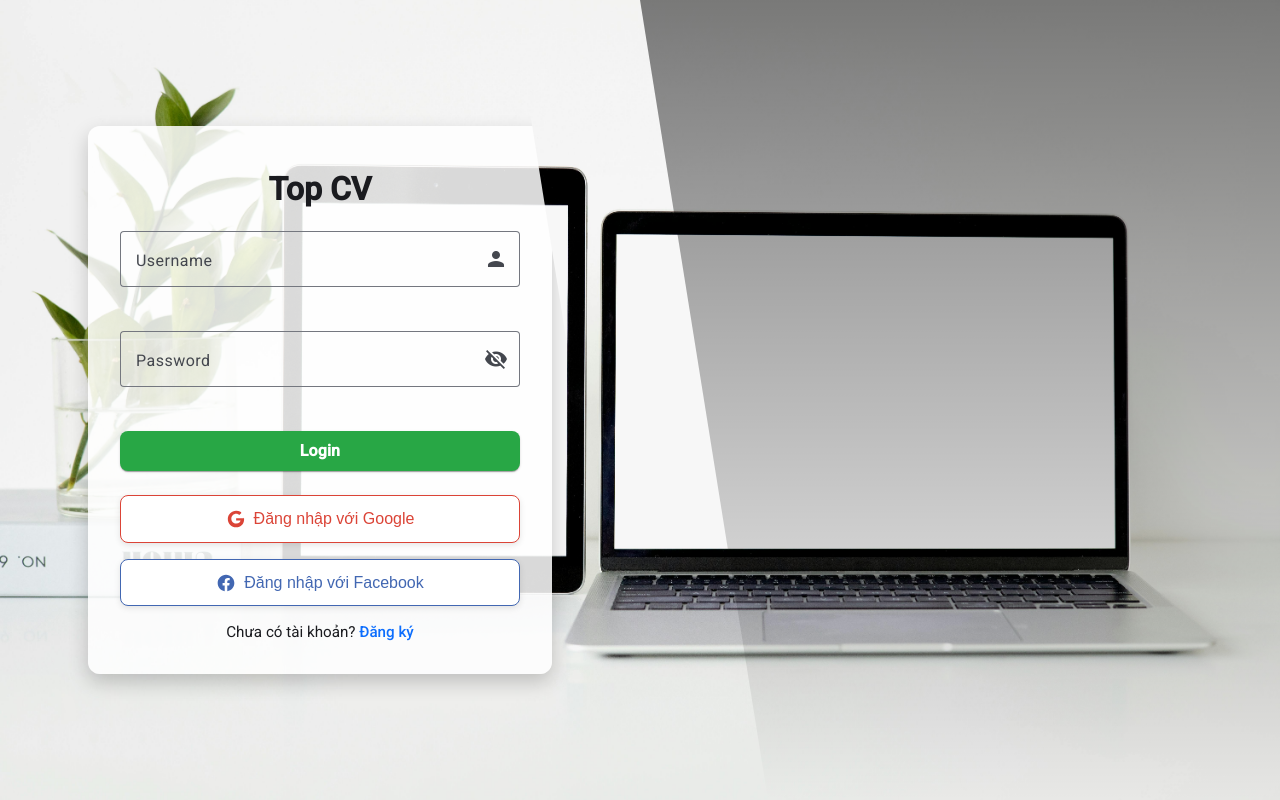
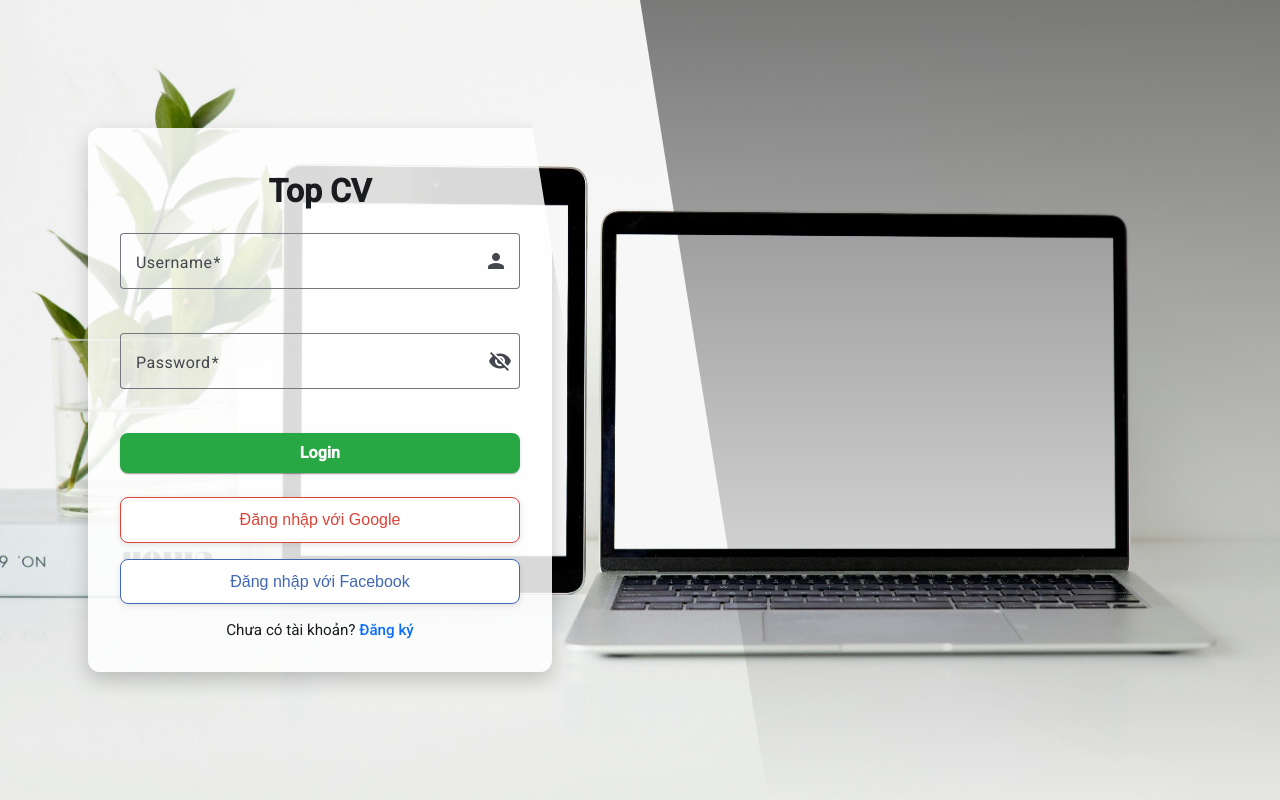
Before and after one commit to Iahsea/Fe_Job_Hunt_With_Angular, an Angular app: page /login in a window 1280 px wide. Shown: the top 800 px of the page. Built offline with nearby package versions, Linux system fonts and the light colour scheme.

Commit message:
feat: base login

```diff
--- a/src/app/components/header/header.component.html
+++ b/src/app/components/header/header.component.html
@@ -26,6 +26,8 @@
 
     <!-- Menu phải -->
     <div class="right-menu">
+        <!-- Khi đã đăng nhập -->
+        <ng-container *ngIf="isLoggedIn; else guestMenu">
             <button mat-icon-button>
                 <mat-icon>notifications</mat-icon>
             </button>
@@ -35,11 +37,18 @@
             <button mat-icon-button>
                 <mat-icon>account_circle</mat-icon>
             </button>
+            <a mat-stroked-button
+               color="warn"
+               (click)="logout()">Đăng xuất</a>
+        </ng-container>
 
+        <!-- Khi chưa đăng nhập -->
+        <ng-template #guestMenu>
             <a mat-stroked-button
                color="primary">Đăng ký</a>
             <a mat-flat-button
                routerLink="/login"
                color="primary">Đăng nhập</a>
+        </ng-template>
     </div>
 </header>
--- a/src/app/components/header/header.component.ts
+++ b/src/app/components/header/header.component.ts
@@ -1,7 +1,7 @@
 import { CommonModule } from '@angular/common';
-import { Component } from '@angular/core';
+import { Component, OnInit } from '@angular/core';
 import { MatButtonModule } from '@angular/material/button';
-import { MatIcon, MatIconModule } from '@angular/material/icon';
+import { MatIconModule } from '@angular/material/icon';
 import { environment } from '../../environments/environments';
 import { RouterModule } from '@angular/router';
 
@@ -16,6 +16,21 @@
   templateUrl: './header.component.html',
   styleUrls: ['./header.component.scss']
 })
-export class HeaderComponent {
+export class HeaderComponent implements OnInit {
   public backendUrl = environment.imagesUrl;
+  public isLoggedIn = false;
+
+  ngOnInit(): void {
+    this.isLoggedIn = !!localStorage.getItem('token');
+  }
+
+  logout() {
+    localStorage.removeItem('token');
+    localStorage.removeItem('user');
+    this.isLoggedIn = false;
+    // optional: reload lại trang hoặc điều hướng
+    window.location.href = '/login';
+  }
+
+
 }
--- a/src/app/components/pages/auth/login/login.component.html
+++ b/src/app/components/pages/auth/login/login.component.html
@@ -2,42 +2,76 @@
     <div class="login-left">
         <div class="login-box">
             <h1 class="logo">Top CV</h1>
-            <form>
-                <mat-form-field appearance="outline">
+
+            <form [formGroup]="loginForm"
+                  (ngSubmit)="onSubmit()">
+                <!-- Username -->
+                <mat-form-field appearance="outline"
+                                class="full-width">
                     <mat-label>Username</mat-label>
                     <input matInput
-                           placeholder="Username">
+                           placeholder="Username"
+                           formControlName="username">
                     <mat-icon matSuffix>person</mat-icon>
+                    <!-- lỗi required -->
+                    <mat-error *ngIf="loginForm.get('username')?.hasError('required')">
+                        Username là bắt buộc
+                    </mat-error>
+
+                    <!-- lỗi email -->
+                    <mat-error *ngIf="loginForm.get('username')?.hasError('email')">
+                        Email không hợp lệ
+                    </mat-error>
                 </mat-form-field>
 
-                <mat-form-field appearance="outline">
+                <!-- Password -->
+                <mat-form-field appearance="outline"
+                                class="full-width">
                     <mat-label>Password</mat-label>
                     <input matInput
-                           type="password"
-                           placeholder="Password">
-                    <mat-icon matSuffix>visibility_off</mat-icon>
+                           [type]="hide ? 'password' : 'text'"
+                           placeholder="Password"
+                           formControlName="password">
+                    <button mat-icon-button
+                            matSuffix
+                            type="button"
+                            (click)="hide = !hide">
+                        <mat-icon>{{ hide ? 'visibility_off' : 'visibility' }}</mat-icon>
+                    </button>
+                    <!-- lỗi required -->
+                    <mat-error *ngIf="loginForm.get('password')?.hasError('required')">
+                        Password là bắt buộc
+                    </mat-error>
+
+                    <!-- lỗi minlength -->
+                    <mat-error *ngIf="loginForm.get('password')?.hasError('minlength')">
+                        Password phải có ít nhất 6 ký tự
+                    </mat-error>
                 </mat-form-field>
 
+                <!-- Lỗi login -->
+                <div class="error-message"
+                     *ngIf="errorMessage">{{ errorMessage }}</div>
+
+                <!-- Button -->
                 <button mat-raised-button
                         color="primary"
-                        class="login-btn">Login</button>
+                        class="login-btn"
+                        type="submit"
+                        [disabled]="loading">
+                    {{ loading ? 'Đang đăng nhập...' : 'Login' }}
+                </button>
             </form>
 
             <!-- Social login -->
             <div class="social-login">
                 <button class="google">
-                    <svg viewBox="0 0 24 24">
-                        <path fill="#db4437"
-                              d="M21.35 11.1h-9.18v2.72h5.28c-.23 1.25-1.54 3.67-5.28 3.67-3.17 0-5.77-2.63-5.77-5.87s2.6-5.87 5.77-5.87c1.81 0 3.03.77 3.73 1.44l2.56-2.48C18.12 3.12 16.06 2 12.17 2 6.63 2 2.17 6.46 2.17 12s4.46 10 9.99 10c5.77 0 9.57-4.05 9.57-9.77 0-.66-.07-1.16-.38-1.93z" />
-                    </svg>
+                    <!-- SVG Google icon -->
                     Đăng nhập với Google
                 </button>
 
                 <button class="facebook">
-                    <svg viewBox="0 0 24 24">
-                        <path fill="#4267B2"
-                              d="M22 12c0-5.53-4.47-10-10-10S2 6.47 2 12c0 5 3.66 9.13 8.44 9.88v-6.99h-2.54v-2.89h2.54V9.8c0-2.5 1.49-3.89 3.77-3.89 1.09 0 2.23.2 2.23.2v2.45h-1.26c-1.24 0-1.63.77-1.63 1.56v1.87h2.78l-.44 2.89h-2.34v6.99C18.34 21.13 22 17 22 12z" />
-                    </svg>
+                    <!-- SVG Facebook icon -->
                     Đăng nhập với Facebook
                 </button>
             </div>
--- a/src/app/components/pages/auth/login/login.component.ts
+++ b/src/app/components/pages/auth/login/login.component.ts
@@ -1,11 +1,17 @@
 import { CommonModule } from '@angular/common';
 import { Component } from '@angular/core';
-import { FormsModule, ReactiveFormsModule } from '@angular/forms';
+import { FormBuilder, FormGroup, FormsModule, ReactiveFormsModule, Validators } from '@angular/forms';
 import { MatButtonModule } from '@angular/material/button';
 import { MatCheckboxModule } from '@angular/material/checkbox';
 import { MatFormFieldModule } from '@angular/material/form-field';
 import { MatIcon, MatIconModule } from '@angular/material/icon';
 import { MatInputModule } from '@angular/material/input';
+import { AuthService } from '../../../../services/auth/auth.service';
+import { Router } from '@angular/router';
+import { LoginDTO } from '../../../../../dtos/auth/login.dto';
+import { LoginResponse } from '../../../../responses/user/login.response';
+import { UserResponse } from '../../../../responses/user/user.response';
+import { environment } from '../../../../environments/environments';
 
 @Component({
   selector: 'app-login',
@@ -23,5 +29,58 @@
   styleUrls: ['./login.component.scss']
 })
 export class LoginComponent {
-  hide = true;
+  loginForm: FormGroup;
+  hide = true; // ẩn/hiện password
+  loading = false;
+  errorMessage: string | null = null;
+  userResponse?: UserResponse;
+
+  constructor(
+    private fb: FormBuilder,
+    private authService: AuthService,
+    private router: Router
+  ) {
+    this.loginForm = this.fb.group({
+      username: ['', [Validators.required, Validators.email]],
+      password: ['', [Validators.required, Validators.minLength(6)]]
+    });
+  }
+
+  onSubmit() {
+    if (this.loginForm.invalid) {
+      this.loginForm.markAllAsTouched();
+      return;
+    }
+
+    this.loading = true;
+    this.errorMessage = null;
+
+    const loginData: LoginDTO = this.loginForm.value;
+
+    this.authService.login(loginData).subscribe({
+      next: (res: LoginResponse) => {
+        debugger
+        console.log('Login success:', res);
+        this.userResponse = {
+          ...res.data.user,
+          avatarUrl: `${environment.imagesUrl}/avatars/${res.data.user.avatarUrl}`
+        }
+        // Lưu token vào localStorage nếu server trả về
+        if (res.data.access_token) {
+          this.authService.saveToken(res.data.access_token);
+          this.authService.saveUser(this.userResponse);
+        }
+        this.router.navigate(['/']); // chuyển hướng về homepage
+      },
+      complete: () => {
+        this.loading = false;
+      },
+      error: (err) => {
+        console.error('Login error:', err);
+        this.errorMessage = err.error?.message || 'Đăng nhập thất bại';
+        this.loading = false;
+      }
+    });
+  }
+
 }
--- a/src/app/services/auth/auth.service.ts
+++ b/src/app/services/auth/auth.service.ts
@@ -0,0 +1,52 @@
+import { HttpClient } from "@angular/common/http";
+import { Injectable } from "@angular/core";
+import { LoginDTO } from "../../../dtos/auth/login.dto";
+import { environment } from "../../environments/environments";
+import { LoginResponse } from "../../responses/user/login.response";
+
+
+@Injectable({
+    providedIn: 'root'
+})
+export class AuthService {
+    private TOKEN_KEY = 'token';
+    private USER_KEY = 'user';
+
+    constructor(private http: HttpClient) {
+    }
+
+    login(data: LoginDTO) {
+        const url = `${environment.apiBaseUrl}/auth/login`;
+        return this.http.post<LoginResponse>(url, data);
+    }
+
+    saveToken(token: string) {
+        localStorage.setItem(this.TOKEN_KEY, token);
+    }
+
+    getToken(): string | null {
+        return localStorage.getItem(this.TOKEN_KEY);
+    }
+
+    removeToken() {
+        localStorage.removeItem(this.TOKEN_KEY);
+    }
+
+    saveUser(user: any) {
+        localStorage.setItem(this.USER_KEY, JSON.stringify(user));
+    }
+
+    getUser(): any {
+        const user = localStorage.getItem(this.USER_KEY);
+        return user ? JSON.parse(user) : null;
+    }
+
+    removeUser() {
+        localStorage.removeItem(this.USER_KEY);
+    }
+
+    logout() {
+        this.removeToken();
+        this.removeUser();
+    }
+}
```
Also changed, not shown: src/app/responses/user/login.response.ts (added, +10 -0 lines), src/app/responses/user/user.response.ts (added, +13 -0 lines). Lines whose indentation alone changed are shown as unchanged.
